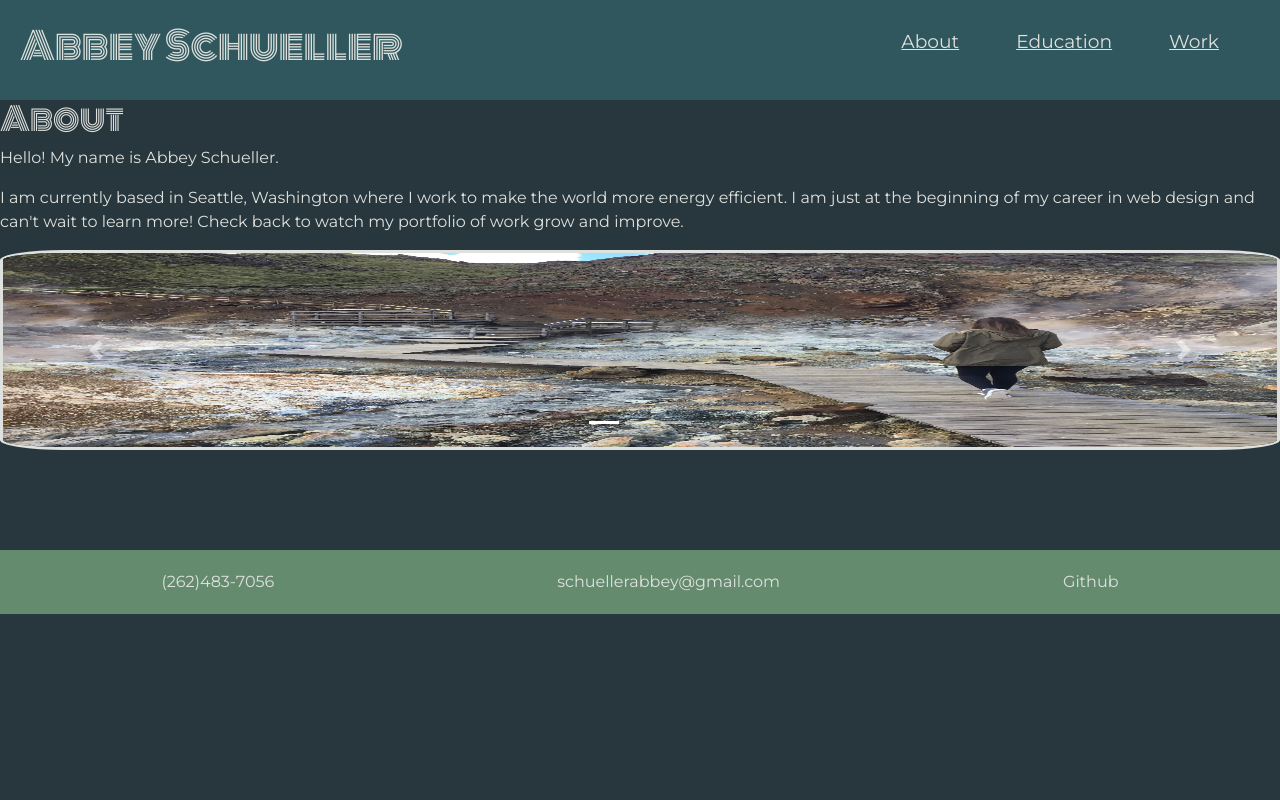
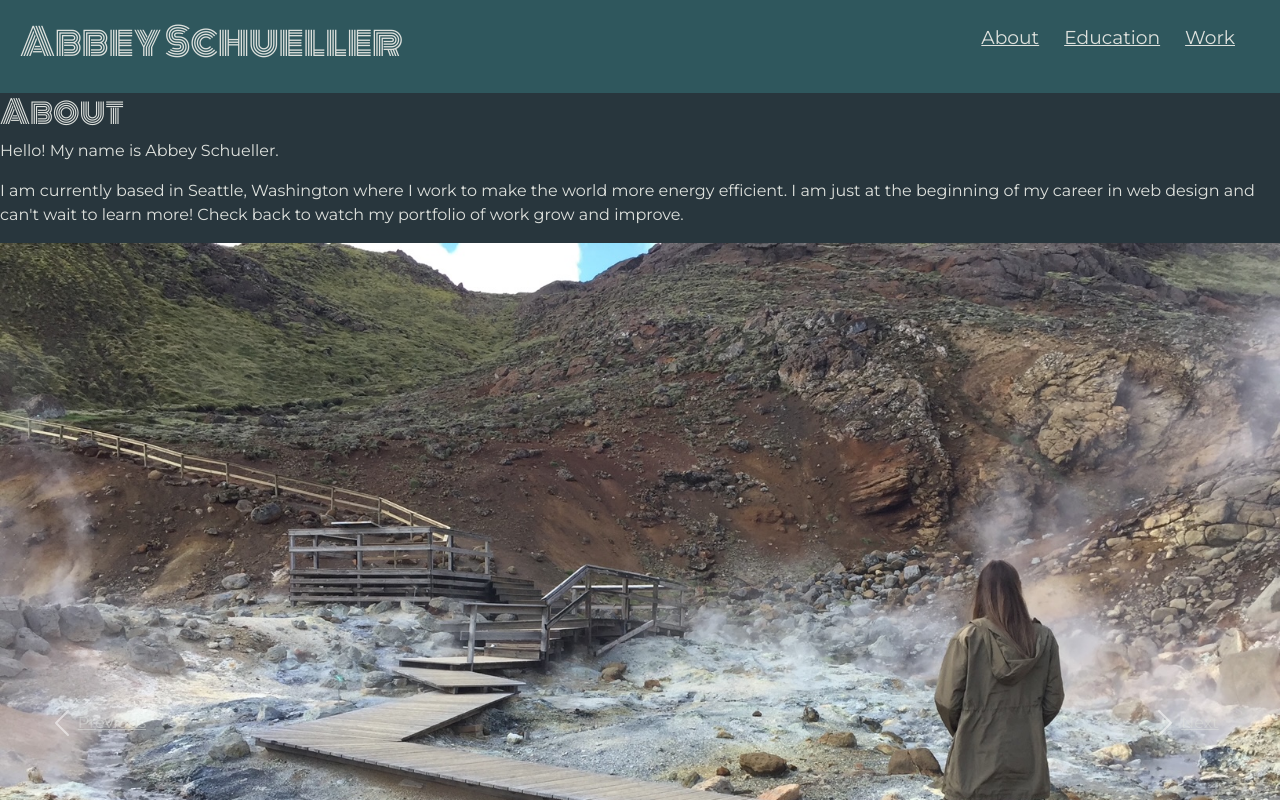
Before and after one commit to abbeyschu/ReactPortfolio, a React (Create React App) app in the folder portfolio/: page / in a window 1280 px wide. Shown: the top 800 px of the page. Built offline with nearby package versions, Linux system fonts and the light colour scheme.

Commit message:
working carousel

```diff
--- a/portfolio/src/index.css
+++ b/portfolio/src/index.css
@@ -1,5 +1,6 @@
 @import url('https://fonts.googleapis.com/css2?family=Monoton&family=Montserrat&display=swap');
-@import url('https://cdn.jsdelivr.net/npm/bootstrap@4.5.3/dist/css/bootstrap.min.css');
+/* @import url('https://cdn.jsdelivr.net/npm/bootstrap@4.5.3/dist/css/bootstrap.min.css'); */
+@import url('https://maxcdn.bootstrapcdn.com/bootstrap/latest/css/bootstrap.min.css');
 
 :root {
   --ColorDarkBlue: #28363D;
@@ -78,15 +79,20 @@ a:active {
   color: var(--ColorLightBlue);
 }
 
-img {
-  border-radius: 5%;
-  border-color: var(--ColorTan);
-  border-style: solid;
-  height: 200px;
+.projectSection{
+  display: flex;
+}
+
+.projectPic{
+  max-height: 200px;
+  width: auto;
+}
+
+/* img {
   width: auto;
   display: block;
   margin: auto;
-}
+} */
 
 .education{
   margin: 25px;
--- a/portfolio/src/pages/About.js
+++ b/portfolio/src/pages/About.js
@@ -1,5 +1,6 @@
 import React from "react";
-import myinfo from "../myinfo"
+import myinfo from "../myinfo";
+import Carousel from 'react-bootstrap/Carousel';
 
 
 function About() {
@@ -9,33 +10,38 @@ function About() {
         <p>Hello! My name is Abbey Schueller.</p>
         <p>I am currently based in Seattle, Washington where I work to make the world more energy efficient. I am just at the beginning of my career in web design and can't wait to learn more! Check back to watch my portfolio of work grow and improve. </p>
 
-        <div id="carouselExampleIndicators" className="carousel slide" data-ride="carousel">
-          <ol className="carousel-indicators">
-            <li data-target="#carouselExampleIndicators" data-slide-to="0" className="active"></li>
-            <li data-target="#carouselExampleIndicators" data-slide-to="1"></li>
-            <li data-target="#carouselExampleIndicators" data-slide-to="2"></li>
-          </ol>
-          <div className="carousel-inner">
-            <div className="carousel-item active">
-              <img src={myinfo.imageOne} className="d-block w-100" alt="..."/>
-            </div>
-            <div className="carousel-item">
-              <img src={myinfo.imageTwo} className="d-block w-100" alt="..."/>
-            </div>
-            <div className="carousel-item">
-              <img src={myinfo.imageThree} className="d-block w-100" alt="..."/>
-            </div>
-        </div>
-  <a className="carousel-control-prev" href="#carouselExampleIndicators" role="button" data-slide="prev">
-    <span className="carousel-control-prev-icon" aria-hidden="true"></span>
-    <span className="sr-only">Previous</span>
-  </a>
-  <a className="carousel-control-next" href="#carouselExampleIndicators" role="button" data-slide="next">
-    <span className="carousel-control-next-icon" aria-hidden="true"></span>
-    <span className="sr-only">Next</span>
-  </a>
-</div>
-</div>
+        <Carousel>
+  <Carousel.Item>
+    <img
+      className="d-block w-100"
+      src="/images/travel1.jpg"
+      alt="First slide"
+    />
+  </Carousel.Item>
+  <Carousel.Item>
+    <img
+      className="d-block w-100"
+      src="/images/travel2.jpg"
+      alt="Second slide"
+    />
+  </Carousel.Item>
+  <Carousel.Item>
+    <img
+      className="d-block w-100"
+      src="/images/travel3.jpg"
+      alt="Third slide"
+    />
+  </Carousel.Item>
+  <Carousel.Item>
+    <img
+      className="d-block w-100"
+      src="/images/travel4.jpg"
+      alt="Third slide"
+    />
+  </Carousel.Item>
+</Carousel>
+
+    </div>
   );
 }
 
--- a/portfolio/src/pages/Projects.js
+++ b/portfolio/src/pages/Projects.js
@@ -9,13 +9,13 @@ function Projects() {
        {myinfo.portfolio.map((item)=>{
            return(
             <section key={item.id} className="projectSection">
-               <h3 key={item.title}>{item.title}</h3>
-               <div>
-                <img key={item.alt} src={item.image} alt=""/>
-              </div>
-               <div key={item.description}>{item.description}</div>
-               <a key={item.githubLink} href={item.githubLink}>Github Repository</a>
-               <a key={item.deployed} href={item.deployed}>Deployed Link</a>
+                <img key={item.alt} src={item.image} alt="" className="projectPic"/>
+                <div className="projectInfo">
+                    <h3 key={item.title}>{item.title}</h3>
+                    <div key={item.description}>{item.description}</div>
+                    <a key={item.githubLink} href={item.githubLink}>Github Repository</a>
+                    <a key={item.deployed} href={item.deployed}>Deployed Link</a>
+                </div>
             </section>
            )
        })}
```
Also changed, not shown: 1 other file (tests, documents, lock files or other folders).
